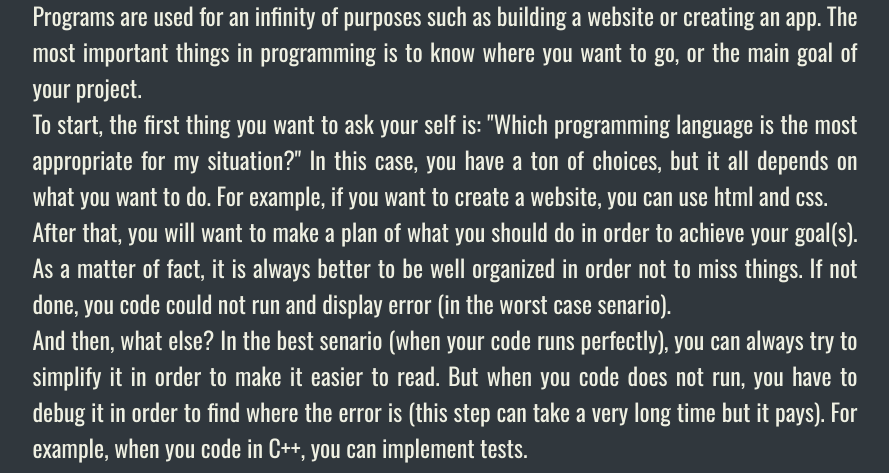
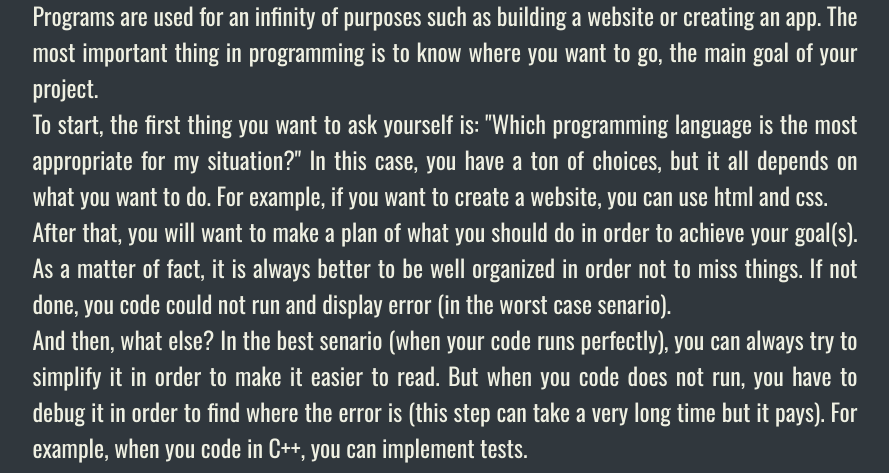
Before and after one commit to ya-tommy/FirstWebProject, a plain HTML site: page whatIsIt.html in a window 1280 px wide. Shown: the part 698-1171 px from the top of the page, without its empty margins (195-1084 px from the left). Drawn offline with nearby package versions, Linux system fonts and the light colour scheme.

Commit message:
Update whatIsIt.html

```diff
--- a/whatIsIt.html
+++ b/whatIsIt.html
@@ -35,8 +35,8 @@
 <div class="goal">
     <div class="text4">
             <span class="text4">Programs are used for an infinity of purposes such as building a website or creating an app.
-                                The most important things in programming is to know where you want to go, or the main goal of your project.<br>
-                                To start, the first thing you want to ask your self is: "Which programming language is the most appropriate for my situation?"
+                                The most important thing in programming is to know where you want to go, the main goal of your project.<br>
+                                To start, the first thing you want to ask yourself is: "Which programming language is the most appropriate for my situation?"
                                 In this case, you have a ton of choices, but it all depends on what you want to do.
                                 For example, if you want to create a website, you can use html and css.<br>
                                 After that, you will want to make a plan of what you should do in order to achieve your goal(s).
```
